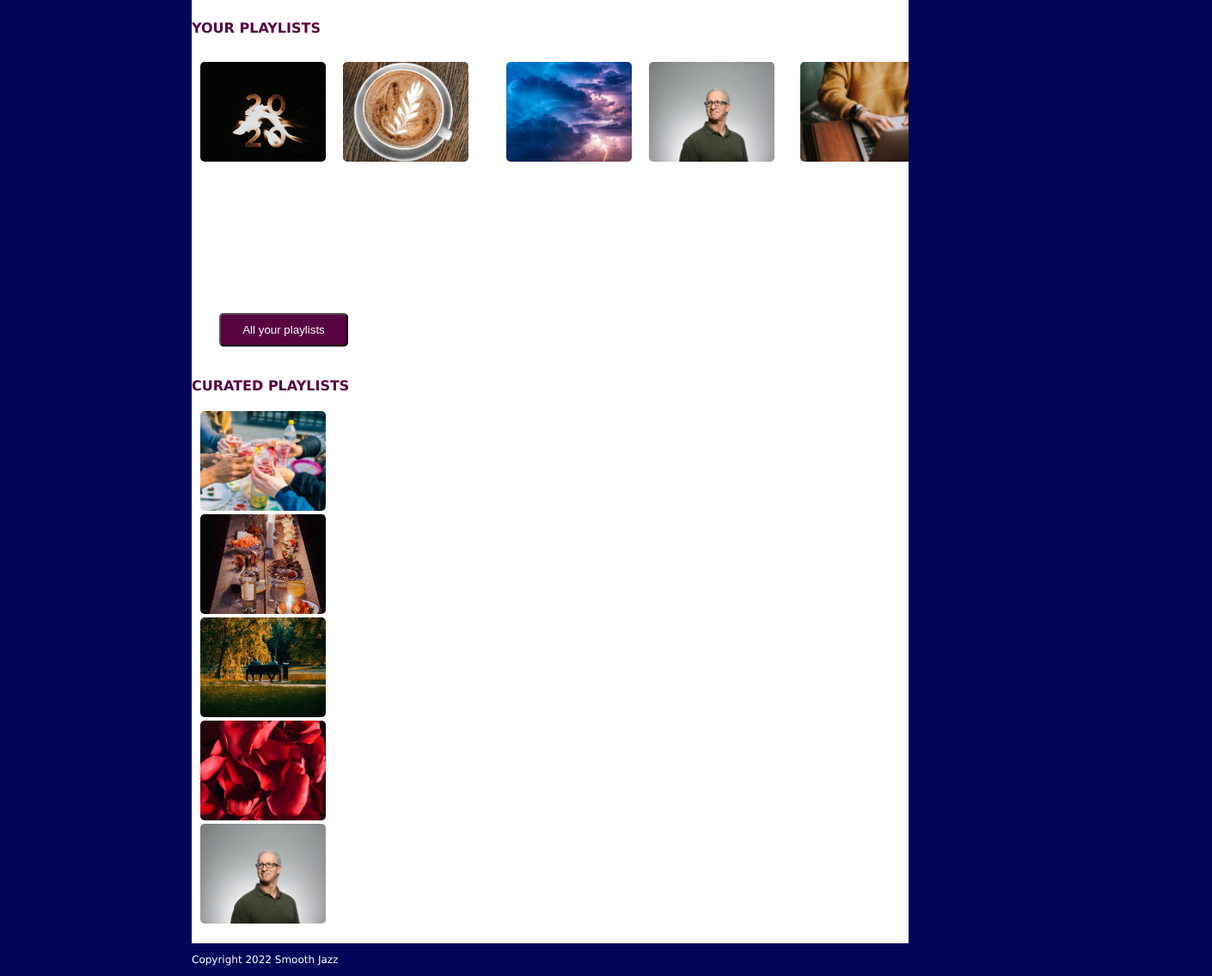
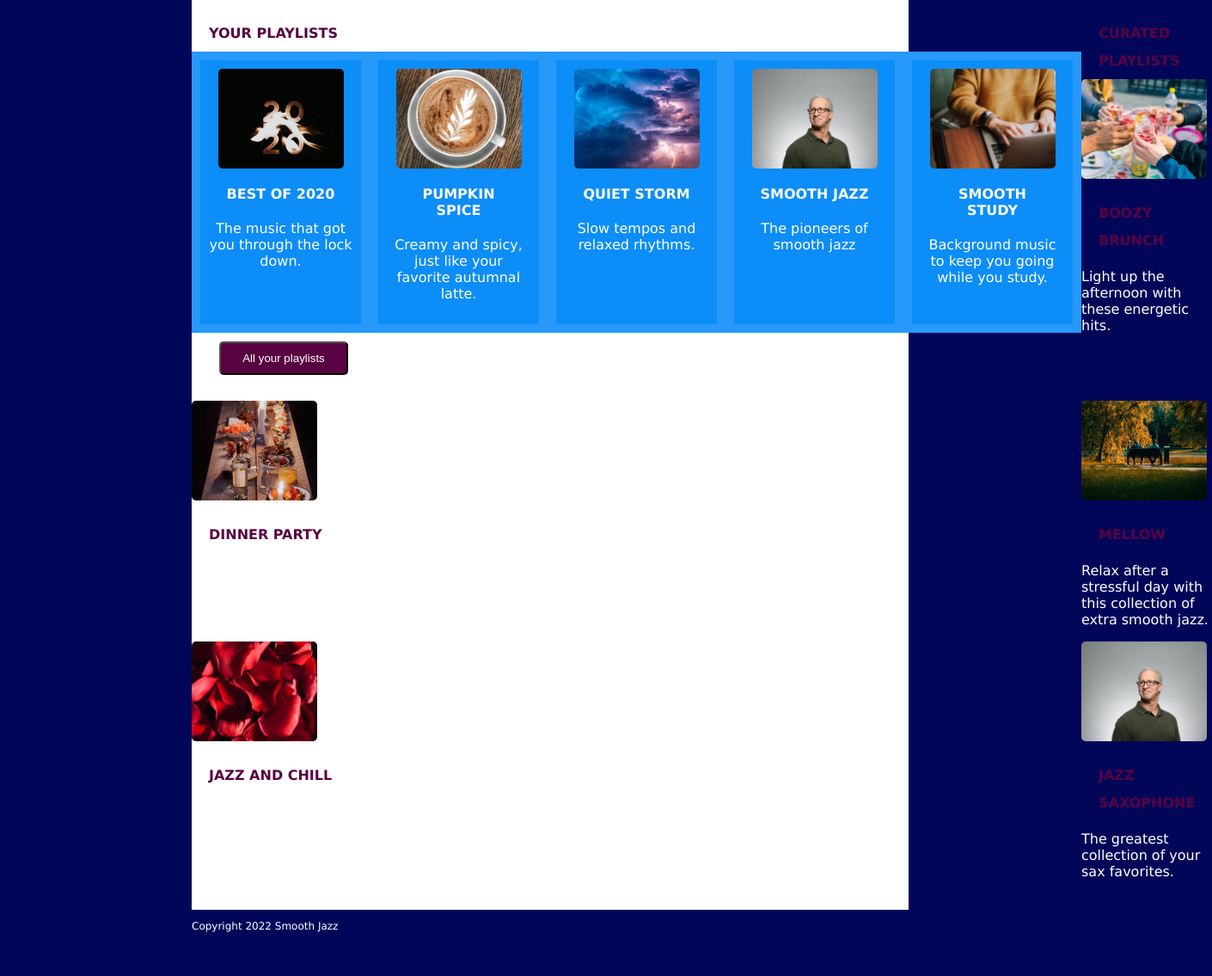
Before and after one commit to AlisamfP/streamingmedia, a plain HTML site: page index.html in a window 1280 px wide. Shown: the part 651-1786 px from the top of the page at 86% size, 1410 px wide, since content can reach past the window. After the commit the page ends 1747 px from the top, so only its background shows below. Drawn offline with Linux system fonts and the light colour scheme.

Commit message:
playlists coming along

```diff
--- a/index.html
+++ b/index.html
@@ -8,10 +8,12 @@
   </head>
   <body>
     <header>
+      <div>
         <h1>Smooth Jazz</h1>
         <p>
           This station is dedicated to the soothing sounds of smooth jazz. This genre of commercially oriented crossover jazz became dominant in the 1980s and early 1990s.
         </p>
+      </div>
       <nav>
         <input type="checkbox" id="dropdown">
         <label for="dropdown"><span></span></label>
@@ -108,43 +110,34 @@
           More trending
         </button>
       </section>
+      <div class="condense">
         <section id="playlists">
           <h2>Your Playlists</h2>
         <div class="scroll">
           <section>
             <img src="images/best-of-2020-cover.png" alt="">
-            <dl>
-              <dt>Best of 2020</dt>
-              <dd>The music that got you through the lock down.</dd>
-            </dl>
+            <h3>Best of 2020</h3>
+            <p>The music that got you through the lock down.</p>
           </section>
           <section>
             <img src="images/pumpkin-spice-cover.png" alt="">
-            <dl>
-              <dt>Pumpkin Spice</dt>
-              <dd>Creamy and spicy, just like your favorite autumnal latte.</dd>
-            </dl>
+            <h3>Pumpkin Spice</h3>
+            <p>Creamy and spicy, just like your favorite autumnal latte.</p>
           </section>
           <section>
             <img src="images/quiet-storm-cover.png" alt="">
-            <dl>
-              <dt>Quiet Storm</dt>
-              <dd>Slow tempos and relaxed rhythms.</dd>
-            </dl>
+            <h3>Quiet Storm</h3>
+            <p>Slow tempos and relaxed rhythms.</p>
           </section>
           <section>
             <img src="images/smooth-jazz-cover.png" alt="">
-            <dl>
-              <dt>Smooth Jazz</dt>
-              <dd>The pioneers of smooth jazz</dd>
-            </dl>
+            <h3>Smooth Jazz</h3>
+            <p>The pioneers of smooth jazz</p>
           </section>
           <section>
             <img src="images/smooth-study-cover.png" alt="">
-            <dl>
-              <dt>Smooth Study</dt>
-              <dd>Background music to keep you going while you study.</dd>
-            </dl>
+            <h3>Smooth Study</h3>
+            <p>Background music to keep you going while you study.</p>
           </section>
         </div>
         <button class="more">
@@ -153,35 +146,36 @@
         </section>
         <section id="curated">
           <h2>Curated Playlists</h2>
-        <dl>
-          <dd><img src="images/boozy-brunch-cover.png" alt=""></dd>
-          <dt>Boozy Brunch</dt>
-          <dd>Light up the afternoon with these energetic hits.</dd>
-        </dl>
-        <dl>
-          <dd><img src="images/dinner-party-cover.png" alt=""></dd>
-          <dt>Dinner Party</dt>
-          <dd>Background music to give your party life, but allow your guests to chat.</dd>
-        </dl>
-        <dl>
-          <dd><img src="images/mellow-cover.png" alt=""></dd>
-          <dt>Mellow</dt>
-          <dd>Relax after a stressful day with this collection of extra smooth jazz.</dd>
-        </dl>
 
-        <dl>
-          <dd><img src="images/jazz-chill-cover.png" alt=""></dd>
-          <dt>Jazz and Chill</dt>
-          <dd>Set the mood with these silky sounds.</dd>
-        </dl>
-        <dl>
-          <dd><img src="images/smooth-jazz-cover.png" alt=""></dd>
-          <dt>Jazz Saxophone</dt>
-          <dd>The greatest collection of your sax favorites.</dd>
-        </dl>
+          <img src="images/boozy-brunch-cover.png" alt="">
+            <h3>Boozy Brunch</h3>
+            <p>Light up the afternoon with these energetic hits.</p>
+          </section>
+          <section>
+            <img src="images/dinner-party-cover.png" alt="">
+            <h3>Dinner Party</h3>
+            <p>Background music to give your party life, but allow your guests to chat.</p>
+        </section>
+          <section>
+            <img src="images/mellow-cover.png" alt="">
+            <h3>Mellow</h3>
+            <p>Relax after a stressful day with this collection of extra smooth jazz.</p>
+        </section>
+
+          <section>
+            <img src="images/jazz-chill-cover.png" alt="">
+            <h3>Jazz and Chill</h3>
+            <p>Set the mood with these silky sounds.</p>
+        </section>
+          <section>
+            <img src="images/smooth-jazz-cover.png" alt="">
+            <h3>Jazz Saxophone</h3>
+            <p>The greatest collection of your sax favorites.</p>
+        </section>
 
           More curated
         </section>
+      </div>
     </main>
     <footer>
       <p>Copyright 2022 Smooth Jazz</p>
--- a/styles.css
+++ b/styles.css
@@ -19,6 +19,7 @@ h1 {
 h2, h3 {
   font-size: 1em;
   color: var(--magenta);
+  margin: 20px 20px 5px;
 
 }
 
@@ -60,6 +61,10 @@ header {
   background-image: linear-gradient(to right, var(--brightBlue), var(--black));
   display: grid;
   grid-template-columns: 1fr;
+}
+
+header div {
+  padding-left: 20px;;
 }
 
 nav {
@@ -181,6 +186,8 @@ main {
   width: 375px;
   background-color: var(--white);
 }
+
+
 @media screen and (min-width:834px) {
   main {
     width: 834px;
@@ -289,6 +296,37 @@ audio ::-webkit-media-controls-enclosure {
 
 }
 
-#playlists {
+#playlists div {
+  background-color: var(--lightBlueAlt);
+}
 
+#playlists section {
+  background-color: var(--lightBlue);
+  text-align: center;
+  display: flex;
+  flex-direction: column;
+  align-items: center;
+  justify-content: flex-start;
+  width: 167px;
+  padding: 10px;
 }
+
+#playlists section h3 {
+  color: var(--white);
+  line-height: normal;
+}
+
+@media screen and (min-width:834px) {
+  #trending .more {
+    margin-left: 80%;
+  }
+  .condense {
+    display: grid;
+    grid-template-columns: 1fr 1fr;
+  }
+}
+
+
+#curated div {
+  background-color: var(--darkBlue);
+}
```
Lines whose indentation alone changed are shown as unchanged.
